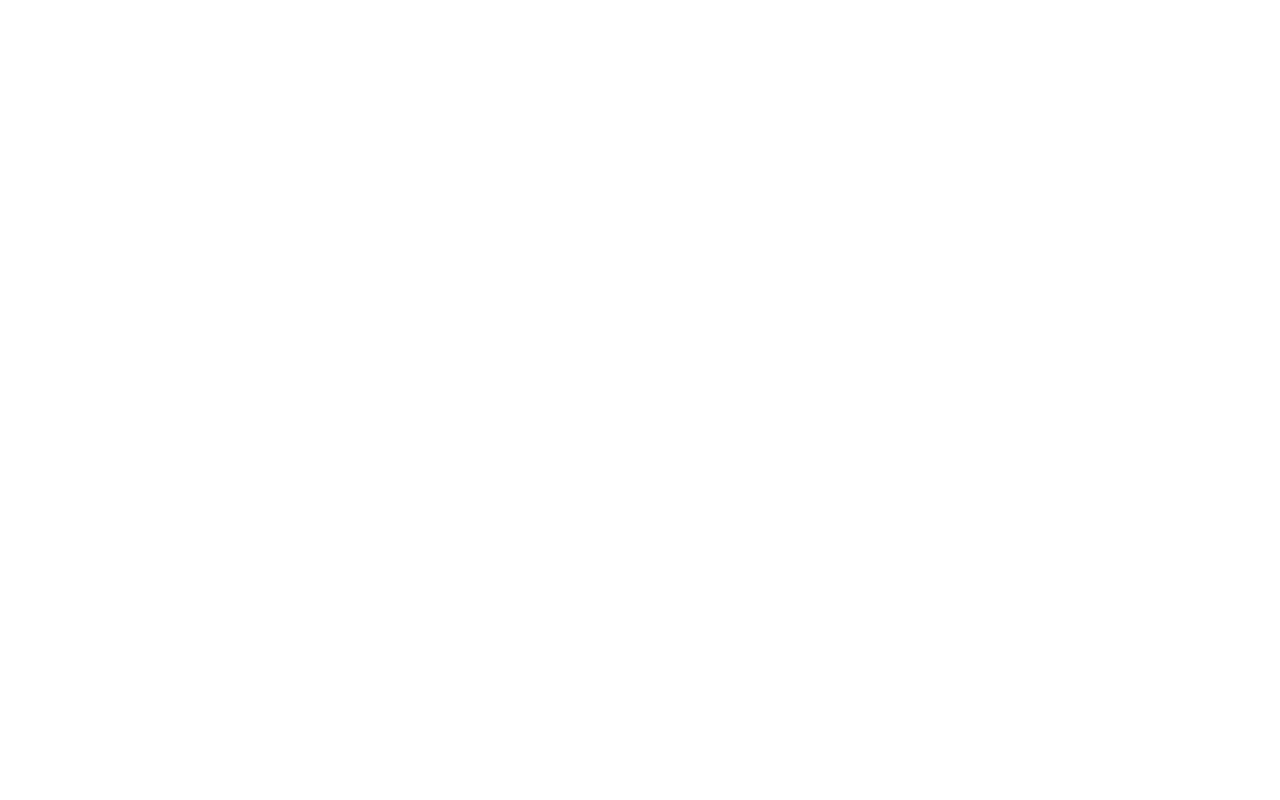
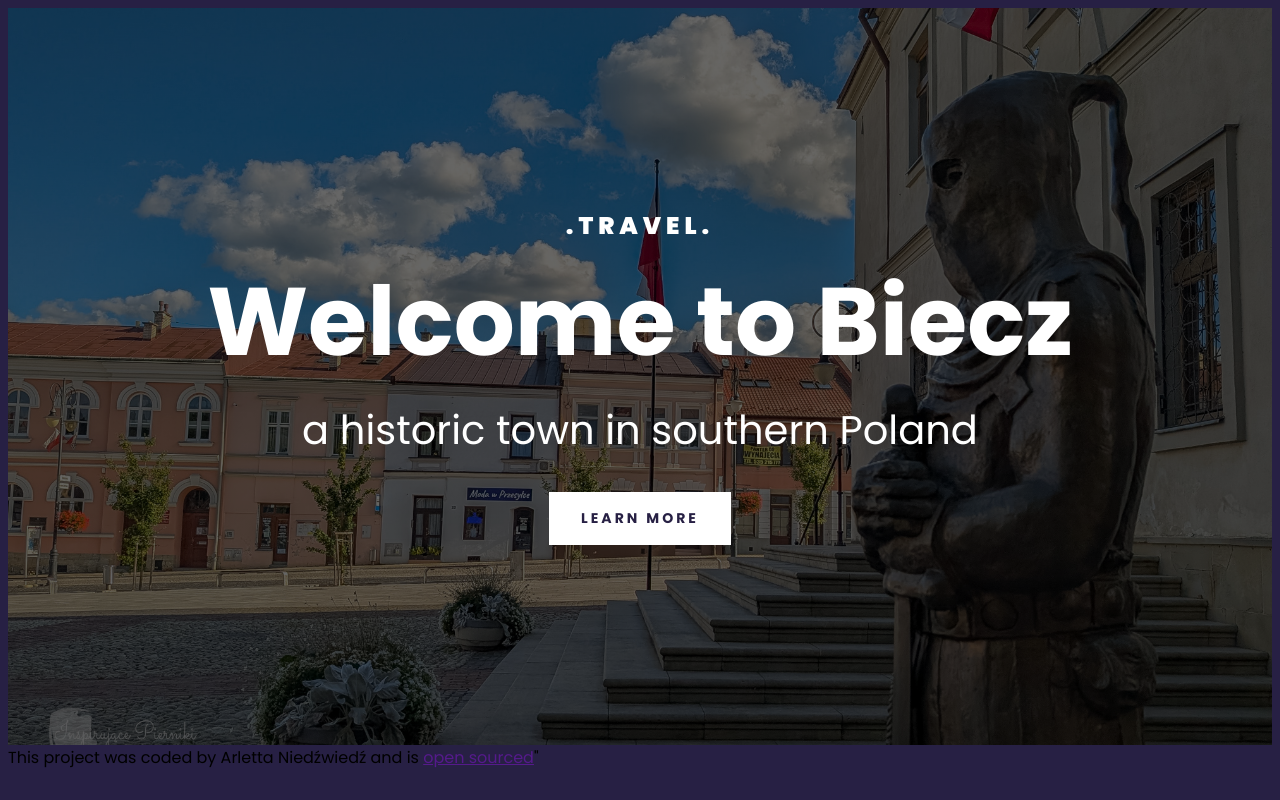
Before and after one commit to Devfection/responsive-website---shecodes, a plain HTML site: page index.html in a window 1280 px wide. Drawn offline with Linux system fonts and the light colour scheme.

Commit message:
initial setup

```diff
--- a/index.html
+++ b/index.html
@@ -1,11 +1,29 @@
 <!DOCTYPE html>
 <html lang="en">
-<head>
-    <meta charset="UTF-8">
-    <meta name="viewport" content="width=device-width, initial-scale=1.0">
-    <title>Document</title>
-</head>
+ <head>
+    <meta charset="UTF-8" />
+    <meta http-equiv="X-UA-Compatible" content="IE=edge" />
+    <meta name="viewport" content="width=device-width, initial-scale=1.0" />
+    <link rel="preconnect" href="https://fonts.googleapis.com" />
+    <link rel="preconnect" href="https://fonts.gstatic.com" crossorigin />
+    <link
+      href="https://fonts.googleapis.com/css2?family=Poppins:ital,wght@0,100;0,200;0,300;0,400;0,500;0,600;0,700;0,800;0,900;1,100;1,200;1,300;1,400;1,500;1,600;1,700;1,800;1,900&display=swap"
+      rel="stylesheet"
+    />
+    <link rel="stylesheet" href="src/styles.css" />
+    <title>Welcome to Lisbon</title>
+  </head>
 <body>
-
+    <div class="container">
+      <header>
+        <h3>.TRAVEL.</h3>
+        <h1>Welcome to Biecz</h1>
+        <h2>a historic town in southern Poland</h2>
+        <a href="#more">Learn more</a>
+      </header>
+    <footer>
+        This project was coded by Arletta Niedźwiedź and is <a href=""> open sourced</a>"
+    </footer>
+    </div>
 </body>
 </html>
--- a/src/styles.css
+++ b/src/styles.css
@@ -1,3 +1,74 @@
-body{
-    background-color: red;
+body {
+  font-family: "Poppins", sans-serif;
+  background: #272044;
 }
+
+.container {
+  max-width: 1400px;
+  margin: 0 auto;
+}
+
+header {
+  background-image: linear-gradient(rgba(0, 0, 0, 0.6), rgba(0, 0, 0, 0.6)),
+    url("../images/biecz-122.jpg");
+  background-repeat: no-repeat;
+  background-size: cover;
+  color: white;
+  text-align: center;
+  padding: 200px 0;
+}
+
+header h1 {
+  font-weight: 700;
+  font-size: 96px;
+  line-height: 1;
+  margin: 30px 0;
+}
+
+header h2 {
+  font-weight: 400;
+  font-size: 40px;
+  line-height: 1.5;
+  margin: 0;
+}
+
+header h3 {
+  font-weight: 900;
+  font-size: 24px;
+  line-height: 1.5;
+  letter-spacing: 5px;
+  margin: 0;
+}
+
+header a {
+  font-weight: 700;
+  font-size: 14px;
+  line-height: 1.5;
+  text-align: center;
+  color: #272044;
+  padding: 16px 32px;
+  margin-top: 32px;
+  display: inline-block;
+  letter-spacing: 3px;
+  text-decoration: none;
+  text-transform: uppercase;
+  background: white;
+}
+
+@media (max-width: 900px) {
+  header {
+    padding: 60px 0;
+  }
+
+  header h1 {
+    font-size: 48px;
+  }
+
+  header h2 {
+    font-size: 20px;
+  }
+
+  header h3 {
+    font-size: 12px;
+  }
+}
```
Also changed, not shown: images/biecz-122.jpg (added).
